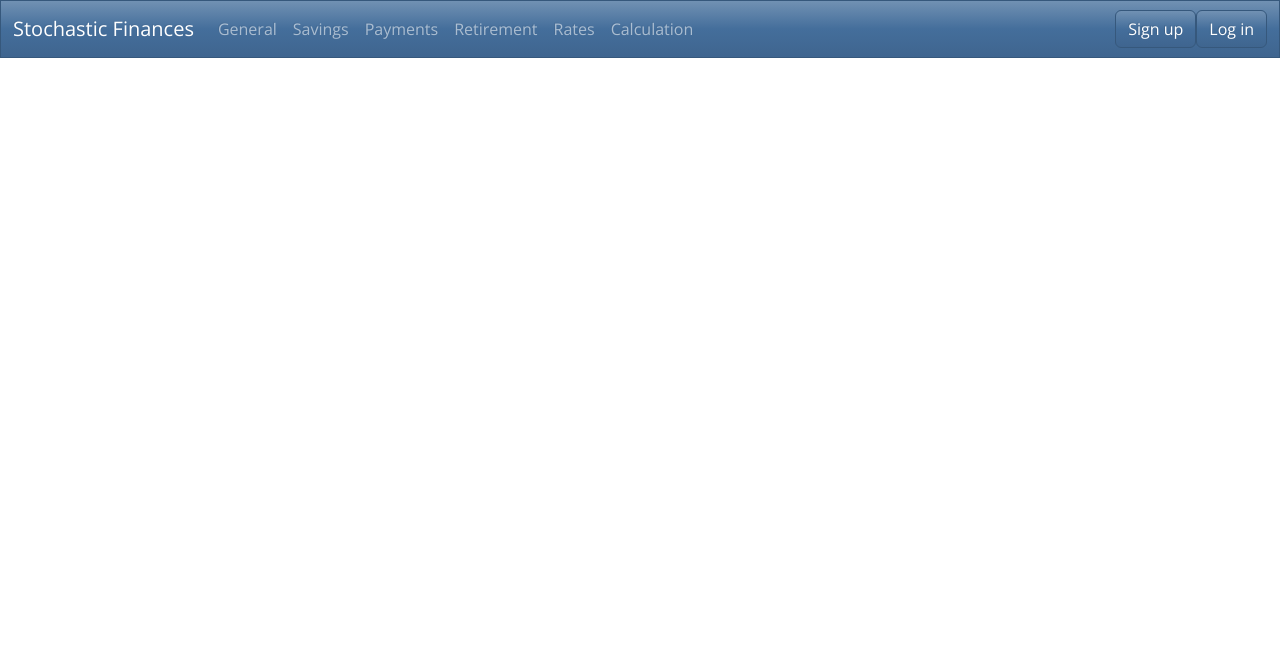
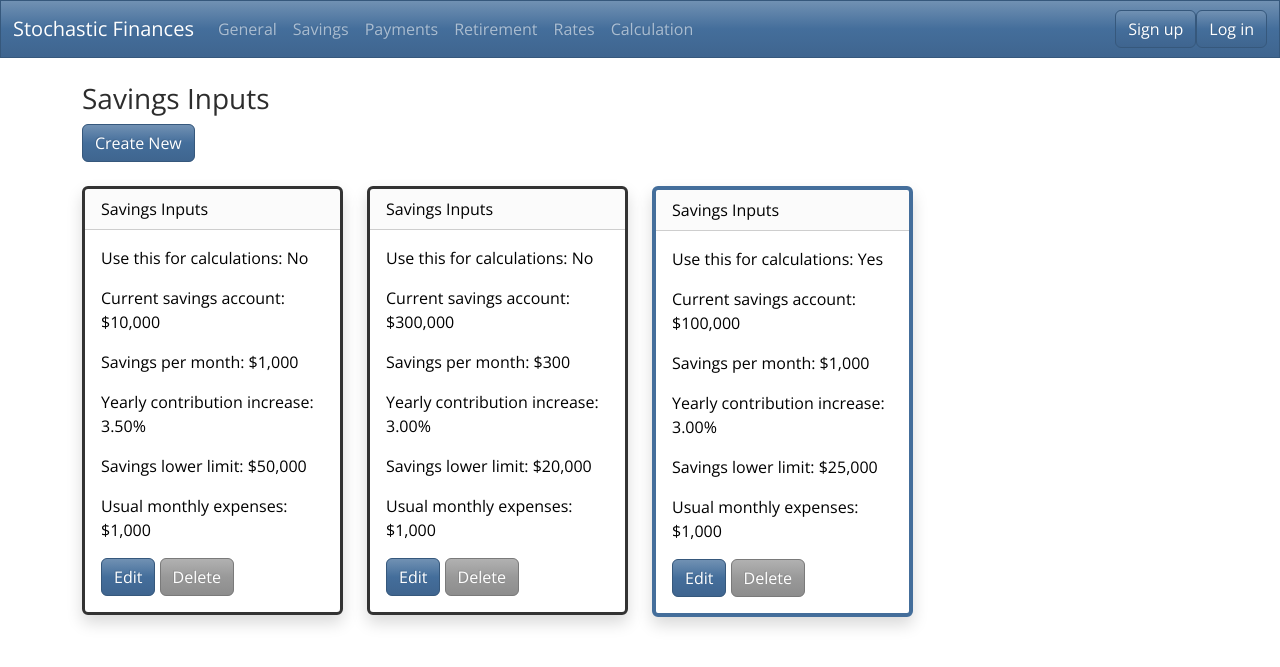
Before and after one commit to Skips-Scramble/stochastic-finances, a Django app: page /inputs/savings/ in a window 1280 px wide. Shown: the top 667 px of the page. Run offline with Django 4.2, Linux system fonts and the light colour scheme; a user stored in the database is signed in; data comes from the database, SQL or seed files in the repository; both versions use the stored data as it was after the commit; some libraries are stand-ins or nearby versions.

Commit message:
Added bits to get savings up and running
Do this to go one tab at a time.

```diff
--- a/inputs/forms.py
+++ b/inputs/forms.py
@@ -60,7 +60,7 @@ class SavingsInputsForm(forms.ModelForm):
         labels = {
             "is_active": "Use this for calculations",
             "base_savings": "Current savings account",
-            "base_saved_per_mo": "How much do you save per month",
+            "base_saved_per_mo": "Savings per month",
             "base_savings_per_yr_increase": "Yearly savings contribution increase (%)",
             "savings_lower_limit": "The lowest amount of savings before you fully use retirement",
             "base_monthly_bills": "Usual monthly expenses (excluding rent, car, other terminal payments)",
--- a/inputs/models.py
+++ b/inputs/models.py
@@ -14,14 +14,22 @@ def validate_range_birthdate(input: date):
 def validate_range_age_yrs(input: int):
     """Custom validation to ensure an input is between two values"""
     if input < 0 or input > 110:
-        raise ValidationError(f"Please enter a value between 0 and 110")
+        raise ValidationError("Please enter a value between 0 and 110")
 
 
 def validate_range_age_mos(input: int):
     """Custom validation to ensure an input is between two values"""
     if input < 0 or input > 11:
         raise ValidationError(
-            f"Please enter a value between 0 (the month you were born) and 11"
+            "Please enter a value between 0 (the month you were born) and 11"
+        )
+
+
+def validate_base_savings(input: float):
+    """Ensure base_savings is reasonable"""
+    if input < -10_000_000 or input > 10_000_000:
+        raise ValidationError(
+            "That's quite a lot of savings. Try to keep in under $10,000,000, plus or minus"
         )
 
 
@@ -57,7 +65,10 @@ class GeneralInputsModel(models.Model):
 
 class SavingsInputsModel(models.Model):
     is_active = models.BooleanField(default=False)
-    base_savings = models.FloatField()
+    base_savings = models.FloatField(
+        validators=[validate_base_savings],
+        help_text='This is the amount of money you save each month and contribute to your savings account(s). A negative amount would represent you are spending that amount each month. If this is the case, it would probably be better to put a 0 in this field and move those payments to the "Payemnts" section',
+    )
     base_saved_per_mo = models.FloatField()
     base_savings_per_yr_increase = models.FloatField()
     savings_lower_limit = models.FloatField()
--- a/inputs/templates/inputs/general_inputs.html
+++ b/inputs/templates/inputs/general_inputs.html
@@ -19,8 +19,8 @@
       <div class="card shadow {% if item.is_active %}border-primary{% else %}border-dark{% endif %} mb-3 text-black" style="max-width: 20rem; border-width: {% if item.is_active %}4px{% else %}3px{% endif %};">
         <div class="card-header">General Inputs</div>
         <div class="card-body">
-          <p class="card-text">Use this for calculations: {{ item.is_active }}</p>
-          <p class="card-text">Birthdate: {{ item.birthdate }}</p>
+          <p class="card-text">Use this for calculations: {{ item.is_active|yesno|title }}</p>
+          <p class="card-text">Birthdate: {{ item.birthdate|date:"n/j/Y" }}</p>
           <p class="card-text">Retirement Age in Years: {{ item.retirement_age_yrs }}</p>
           <p class="card-text">Retirement Age in Months: {{ item.retirement_age_mos }}</p>
           <a href="{% url 'inputs:general_inputs_edit' item.id %}" class="btn btn-primary">Edit</a>
--- a/inputs/templates/inputs/savings_inputs.html
+++ b/inputs/templates/inputs/savings_inputs.html
@@ -1,34 +1,36 @@
 {% extends 'core/base.html' %}
 
-{% block title %}General Inputs{% endblock %}
+{% block title %}
+Savings Inputs
+{% endblock %}
 
-{% block content %}
-    <div class="mt-6 px-6 py-12 bg-gray-100 rounded-xl">
-        <h2 class="mb-6 text-4xl text-center">Savings Inputs</h2>
-        <div>
-            <a href="{% url 'inputs:savings_inputs_create'%}" class="inline-block mt-6 mb-6 px-6 py-3 text-lg font-semibold bg-teal-500 text-white rounded-xl">Create New</a>
-        </div>
+{% block stuff %}
+<div class="container">
+    <br />
+    <h3>Savings Inputs</h3>
+    <div>
+        <a href="{% url 'inputs:savings_inputs_create'%}" class="btn btn-primary">Create New</a>
+    </div>
+<br />
 
-        <div class="grid grid-cols-3 gap-3">
-            {% for item in savings_inputs %}
-                <div class="p-6 bg-white rounded-b-xl">
-                    <h2 class="space-y-4">Active</h2>
-                    <h2 class="w-full py-4 px-6 rounded-xl border mb-4">{{ item.is_active }}</h2>
-                    <h2 class="space-y-4">Current Savings Account</h2>
-                    <h2 class="w-full py-4 px-6 rounded-xl border mb-4">{{ item.base_savings }}</h2>
-                    <h2 class="space-y-4">How much do you save per month</h2>
-                    <h2 class="w-full py-4 px-6 rounded-xl border mb-4">{{item.base_saved_per_mo}}</h2>
-                    <h2 class="space-y-4">Yearly savings contribution increase (%)</h2>
-                    <h2 class="w-full py-4 px-6 rounded-xl border mb-4">{{item.base_savings_per_yr_increase}}</h2>
-                    <h2 class="space-y-4">The lowest amount of savings before you fully use retirement</h2>
-                    <h2 class="w-full py-4 px-6 rounded-xl border mb-4">{{item.savings_lower_limit}}</h2>
-                    <h2 class="space-y-4">Usual monthly expenses (excluding rent, car, other terminal payments)</h2>
-                    <h2 class="w-full py-4 px-6 rounded-xl border mb-4">{{item.base_monthly_bills}}</h2>
-
-                    <a href="{% url 'inputs:savings_inputs_edit' item.id %}" class="inline-block mt-6 px-6 py-3 text-lg font-semibold bg-teal-500 text-white rounded-xl">Edit</a>
-                    <a href="{% url 'inputs:savings_inputs_delete' item.id %}" class="inline-block mt-6 px-6 py-3 text-lg font-semibold bg-teal-500 text-white rounded-xl">Delete</a>
+<div class="row">
+    {% for item in savings_inputs %}
+        <div class="col-md-3">
+            <div class="card shadow {% if item.is_active %}border-primary{% else %}border-dark{% endif %} mb-3 text-black" style="max-width: 20rem; border-width: {% if item.is_active %}4px{% else %}3px{% endif %};">
+                <div class="card-header">Savings Inputs</div>
+                <div class="card-body">
+                    <p class="card-text">Use this for calculations: {{ item.is_active|yesno|title }}</p>
+                    <p class="card-text">Current savings account: ${{ item.base_savings|floatformat:"0g" }}</p>
+                    <p class="card-text">Savings per month: ${{ item.base_saved_per_mo|floatformat:"0g" }}</p>
+                    <p class="card-text">Yearly contribution increase: {{ item.base_savings_per_yr_increase|floatformat:"2" }}%</p>
+                    <p class="card-text">Savings lower limit: ${{ item.savings_lower_limit|floatformat:"0g" }}</p>
+                    <p class="card-text">Usual monthly expenses: ${{ item.base_monthly_bills|floatformat:"0g" }}</p>
+                    <a href="{% url 'inputs:savings_inputs_edit' item.id %}" class="btn btn-primary">Edit</a>
+                    <a href="{% url 'inputs:savings_inputs_delete' item.id %}" class="btn btn-secondary">Delete</a>
+                  </div>
                 </div>
+              </div>
             {% endfor %}
-        </div>
-    </div>
+</div>
+</div>
 {% endblock %}
```
Also changed, not shown: inputs/model_validators.py (added, +31 -0 lines), db.sqlite3, inputs/migrations/0021_alter_savingsinputsmodel_base_savings.py (added).
